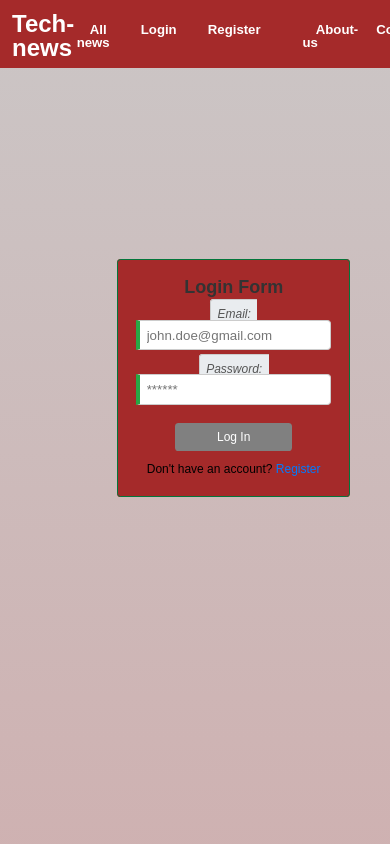
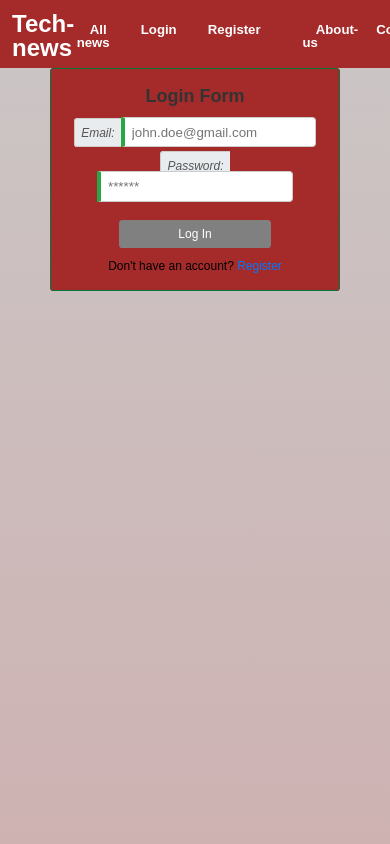
Before and after one commit to MariusGeorgiev/TechNexus, an Angular app: page /login in a window 390 px wide. Shown: the top 844 px of the page. Built offline with nearby package versions, Linux system fonts and the light colour scheme; no server answers.

Commit message:
login style fixing and add some media

```diff
--- a/src/app/auth/login/login.component.css
+++ b/src/app/auth/login/login.component.css
@@ -1,22 +1,29 @@
 .container {
-  height: 100vh; /* Full viewport height */
+  height: calc(100vh - 120px);
   display: flex;
-  justify-content: center; /* Align horizontally center */
-  align-items: center ;/* Align vertically center */
-  transform: translateY(-100px);
+  justify-content: center;
+
 
 }
 
+.login {
+ width: 500px;
+ padding-top: 10em;
+}
+
 form.login {
-    width: 40%;
 
     margin: 2em auto 0;
     text-align: center;
     font-family: Arial, sans-serif;
   }
 
+  fieldset {
+    /* position:sticky; */
+    /* z-index: 2; */
+  }
+
   form.login fieldset {
-    min-height: 200px;
     border-radius: 0.3em;
     padding: 1.5em;
     background-color: brown;
@@ -114,6 +121,87 @@ form.login {
     border-left-color: #dc3545;
   }
 
-  footer {
-    padding-top: 200px;
+
+
+
+
+
+  /* on 175% */
+  @media screen and (max-width: 1400px) {
+    .container {
+      padding-bottom: 00px;
+      padding-right: 50px;
+      padding-left: 50px;
+
+    }
+
+    .login {
+      padding-top: 100px;
+    }
   }
+
+  /* on 200% */
+@media screen and (max-width: 1200px) {
+  .container {
+    padding-bottom: 0px;
+    padding-right: 50px;
+    padding-left: 50px;
+
+  }
+
+  .login {
+    padding-top: 70px;
+  }
+
+
+}
+
+ /* on 250% */
+ @media screen and (max-width: 1000px) {
+
+  .container {
+    padding-bottom: 0px;
+    padding-right: 50px;
+    padding-left: 50px;
+
+  }
+
+  .login {
+    padding-top: 20px;
+  }
+}
+
+ /* on 300% */
+  @media screen and (max-width: 800px) {
+    .container {
+      padding-bottom: 20px;
+      padding-right: 50px;
+      padding-left: 50px;
+
+    }
+
+    .login {
+      padding-top: 0px;
+    }
+  }
+
+
+  /* on 400% */
+  @media screen and (max-width: 600px) {
+    .container {
+
+      padding-bottom: 160px;
+      padding-right: 50px;
+      padding-left: 50px;
+
+    }
+
+    fieldset {
+      max-width: 100%;
+
+    }
+
+    .login {
+      padding-top: 0;
+    }
+  }
```
